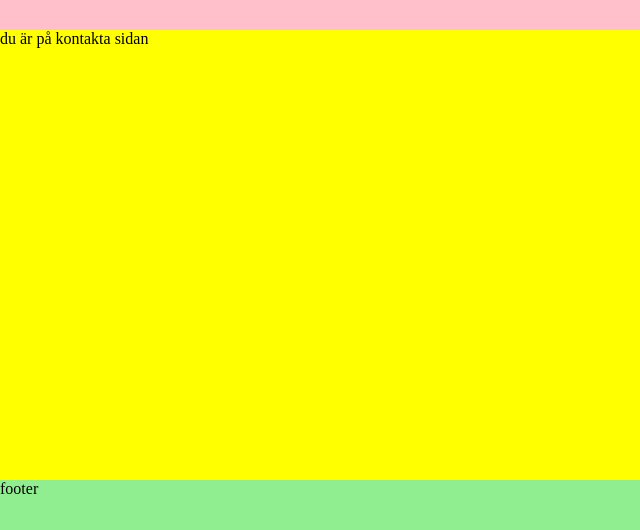
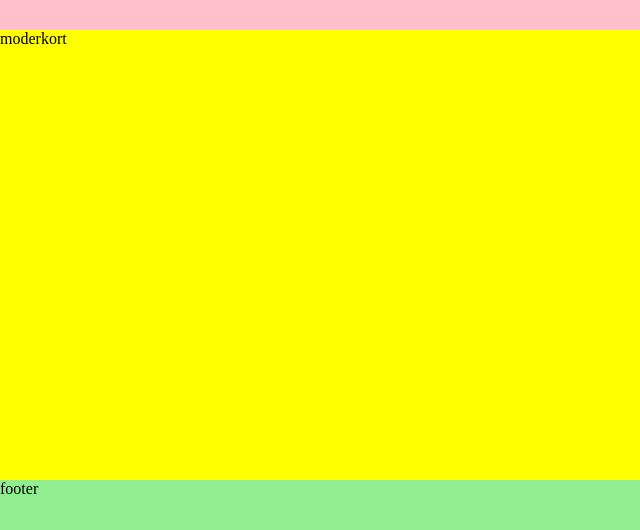
Before and after one commit to SelmaFagerlind/SelmaFagerlind.github.io, a plain HTML site: page moderkort.html in a window 1280 px wide. Shown: the part 170-700 px from the top of the page, 0-640 px from the left. Drawn offline with Linux system fonts and the light colour scheme.

Commit message:
moderkort

```diff
--- a/kontakta.html
+++ b/moderkort.html
@@ -23,7 +23,7 @@
 
 <div id="container">
 <main>
-  du är på kontakta sidan
+  moderkort
 </main>
 <aside>
   aside
```
Also changed, not shown: index.html (+1 -1 lines).
